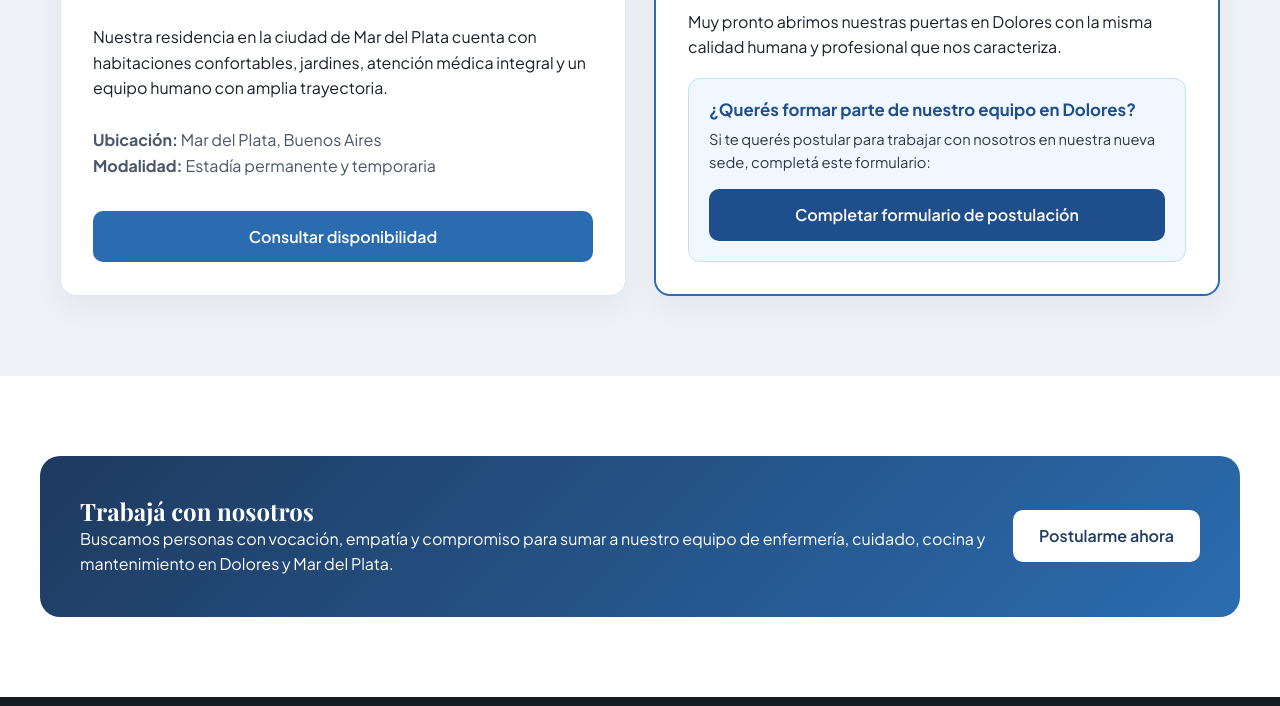
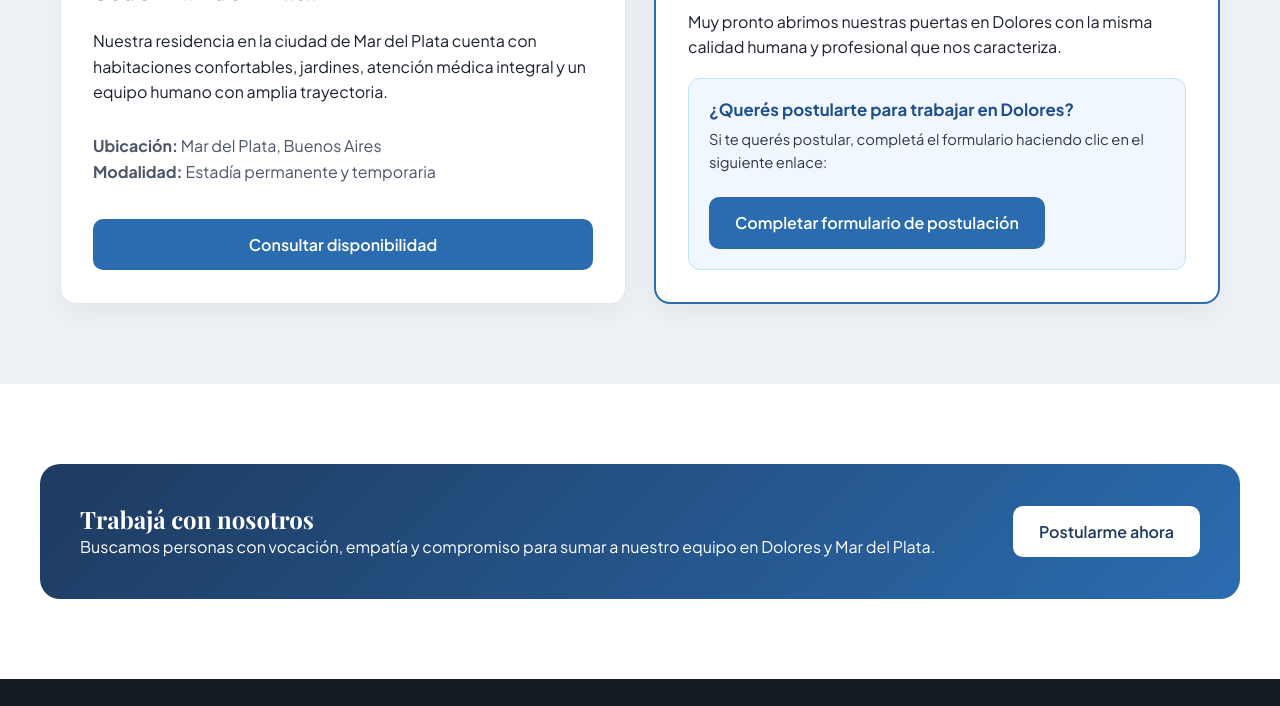
Before and after one commit to ambararnustrabajo-bot/residencia-Maria-del-Mar, a plain HTML site: page index.html in a window 1280 px wide. Shown: the part 3224-3930 px from the top of the page. Drawn offline with nearby package versions, Linux system fonts and the light colour scheme.

Commit message:
Update index.html

```diff
--- a/index.html
+++ b/index.html
@@ -4,7 +4,7 @@
   <meta charset="UTF-8" />
   <meta name="viewport" content="width=device-width, initial-scale=1.0" />
   <title>Residencia María del Mar | Mar del Plata y Dolores</title>
-  <link rel="stylesheet" href="style.css?v=10" />
+  <link rel="stylesheet" href="style.css" />
   <link rel="preconnect" href="https://fonts.googleapis.com" />
   <link rel="preconnect" href="https://fonts.gstatic.com" crossorigin />
   <link href="https://fonts.googleapis.com/css2?family=Playfair+Display:wght@500;600;700&family=Plus+Jakarta+Sans:wght@400;500;600;700&display=swap" rel="stylesheet" />
@@ -129,7 +129,7 @@
     </div>
   </section>
 
-  <!-- CONOCÉ NUESTROS HOGARES (GALERÍA MEJORADA) -->
+  <!-- CONOCÉ NUESTROS HOGARES -->
   <section id="hogares" class="section">
     <div class="container">
       <div class="section-header">
@@ -138,13 +138,11 @@
         <p>Espacios luminosos, seguros y confortables diseñados para sentirse como en casa.</p>
       </div>
 
-      <!-- Selector de Sede en Galería -->
       <div class="gallery-tabs">
         <button class="g-tab active" data-sede="mdp">Sede Mar del Plata</button>
         <button class="g-tab" data-sede="dolores">Sede Dolores (Próximamente)</button>
       </div>
 
-      <!-- Showcase Principal -->
       <div class="gallery-showcase" id="galleryShowcase">
         <div class="gallery-main-frame">
           <img id="galleryMainImg" src="img/living.jpg" alt="Espacios de la residencia" />
@@ -158,18 +156,16 @@
           <button class="gallery-arrow next" id="nextSlide" aria-label="Foto siguiente">&#10095;</button>
         </div>
 
-        <!-- Barra de progreso de 9 segundos -->
         <div class="gallery-progress">
           <div class="gallery-progress-bar" id="galleryProgressBar"></div>
         </div>
 
-        <!-- Miniaturas -->
         <div class="gallery-thumbs" id="galleryThumbs"></div>
       </div>
     </div>
   </section>
 
-  <!-- SEDES Y POSTULACIÓN DOLORES -->
+  <!-- SEDES Y FORMULARIO DOLORES -->
   <section id="sedes" class="section section-alt">
     <div class="container">
       <div class="section-header">
@@ -178,7 +174,6 @@
       </div>
 
       <div class="sedes-grid">
-        <!-- Sede Mar del Plata -->
         <div class="sede-card">
           <span class="sede-status active">Abierta · Inscripciones disponibles</span>
           <h3>Sede Mar del Plata</h3>
@@ -190,15 +185,14 @@
           <a href="#contacto" class="btn-primary">Consultar disponibilidad</a>
         </div>
 
-        <!-- Sede Dolores -->
         <div class="sede-card highlight-card">
           <span class="sede-status soon">Nueva Apertura · Dolores</span>
           <h3>Sede Dolores</h3>
           <p>Muy pronto abrimos nuestras puertas en Dolores con la misma calidad humana y profesional que nos caracteriza.</p>
           <div class="postulacion-box">
-            <h4>¿Querés formar parte de nuestro equipo en Dolores?</h4>
-            <p>Si te querés postular para trabajar con nosotros en nuestra nueva sede, completá este formulario:</p>
-            <a href="https://forms.gle/eyVSK1XR3yKEfDxi9" target="_blank" rel="noopener noreferrer" class="btn-form">
+            <h4>¿Querés postularte para trabajar en Dolores?</h4>
+            <p>Si te querés postular, completá el formulario haciendo clic en el siguiente enlace:</p>
+            <a href="https://forms.gle/eyVSK1XR3yKEfDxi9" target="_blank" rel="noopener noreferrer" class="btn-primary" style="display:inline-block; margin-top:8px;">
               Completar formulario de postulación
             </a>
           </div>
@@ -212,7 +206,7 @@
     <div class="container cta-banner">
       <div>
         <h2>Trabajá con nosotros</h2>
-        <p>Buscamos personas con vocación, empatía y compromiso para sumar a nuestro equipo de enfermería, cuidado, cocina y mantenimiento en Dolores y Mar del Plata.</p>
+        <p>Buscamos personas con vocación, empatía y compromiso para sumar a nuestro equipo en Dolores y Mar del Plata.</p>
       </div>
       <a href="https://forms.gle/eyVSK1XR3yKEfDxi9" target="_blank" rel="noopener noreferrer" class="btn-primary">
         Postularme ahora
@@ -237,6 +231,10 @@
     </div>
   </footer>
 
+  <script src="script.js"></script>
+</body>
+</html>
+
   <script src="script.js?v=10"></script>
 </body>
 </html>
```
